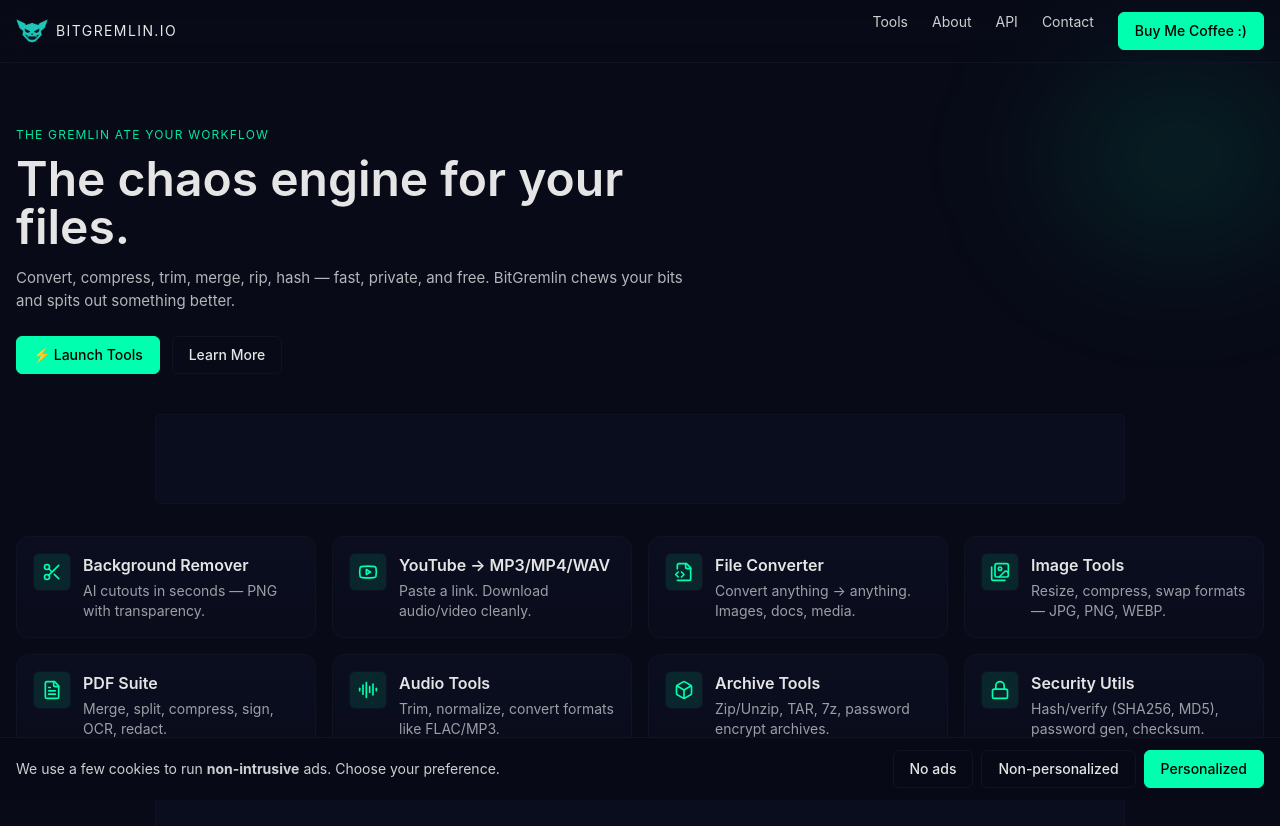
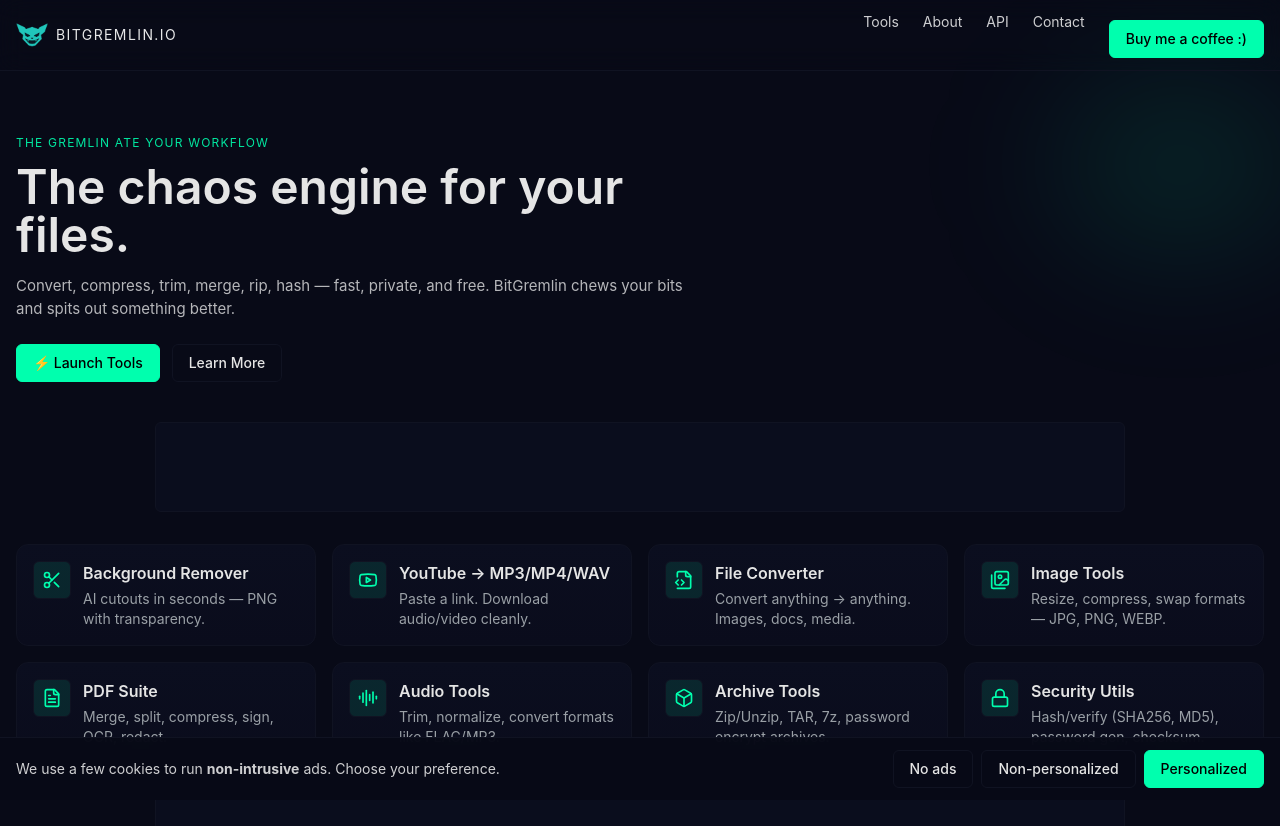
Before and after one commit to B33BMO/bitgremlin, a Next.js app: page / in a window 1280 px wide. Shown: the top 826 px of the page. Built offline with nearby package versions, Linux system fonts and the light colour scheme.

Commit message:
Update Navbar.tsx

```diff
--- a/components/Navbar.tsx
+++ b/components/Navbar.tsx
@@ -26,7 +26,14 @@
           <Link href="/about" className="text-sm text-white/80 hover:text-[var(--accent)]">About</Link>
           <Link href="/api" className="text-sm text-white/80 hover:text-[var(--accent)]">API</Link>
           <Link href="/contact" className="text-sm text-white/80 hover:text-[var(--accent)]">Contact</Link>
-          <Link href="/app" className="btn rounded-md">Buy Me Coffee :)</Link>
+                      <a
+  href="https://buymeacoffee.com/Bmoo"
+  target="_blank"
+  rel="noopener noreferrer"
+  className="mt-2 btn rounded-md w-full text-center"
+>
+  Buy me a coffee :)
+</a>
         </div>
 
         <button
```
